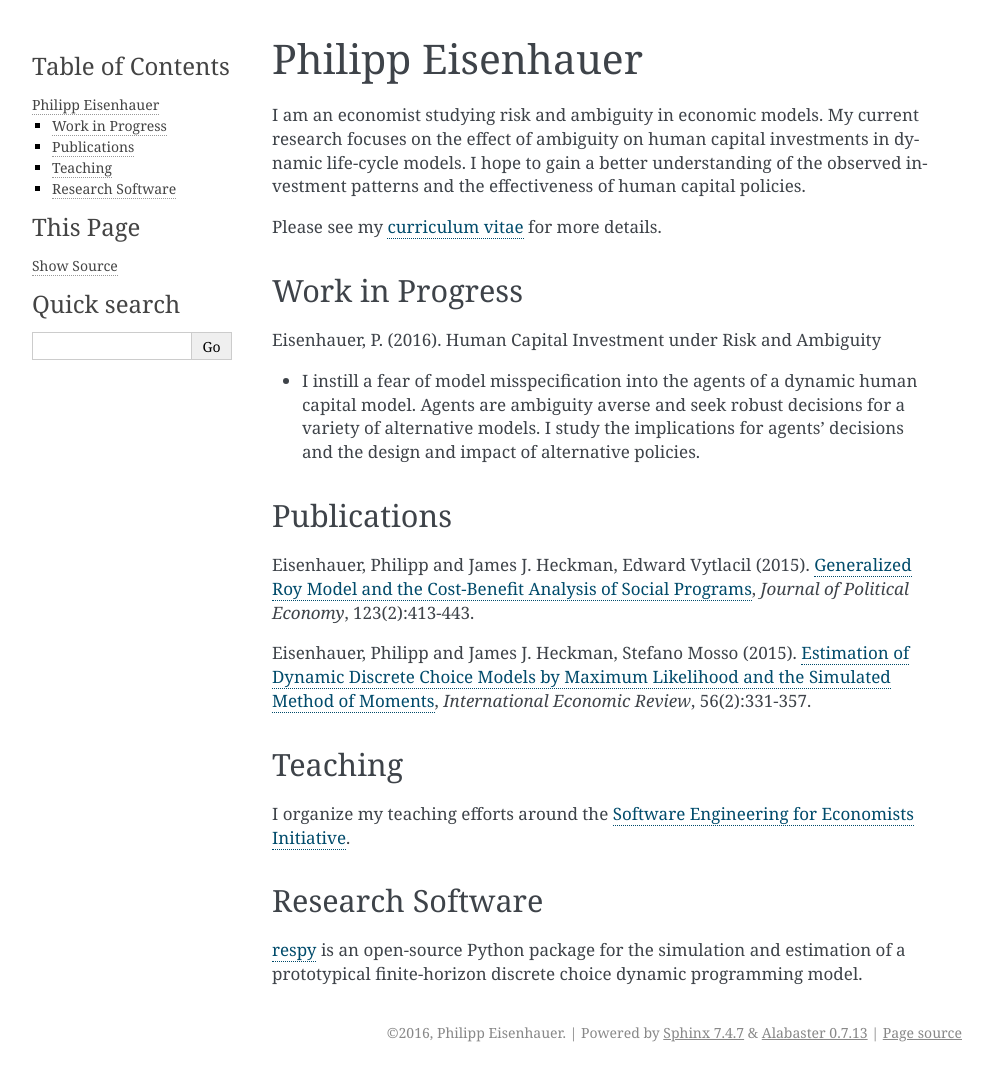
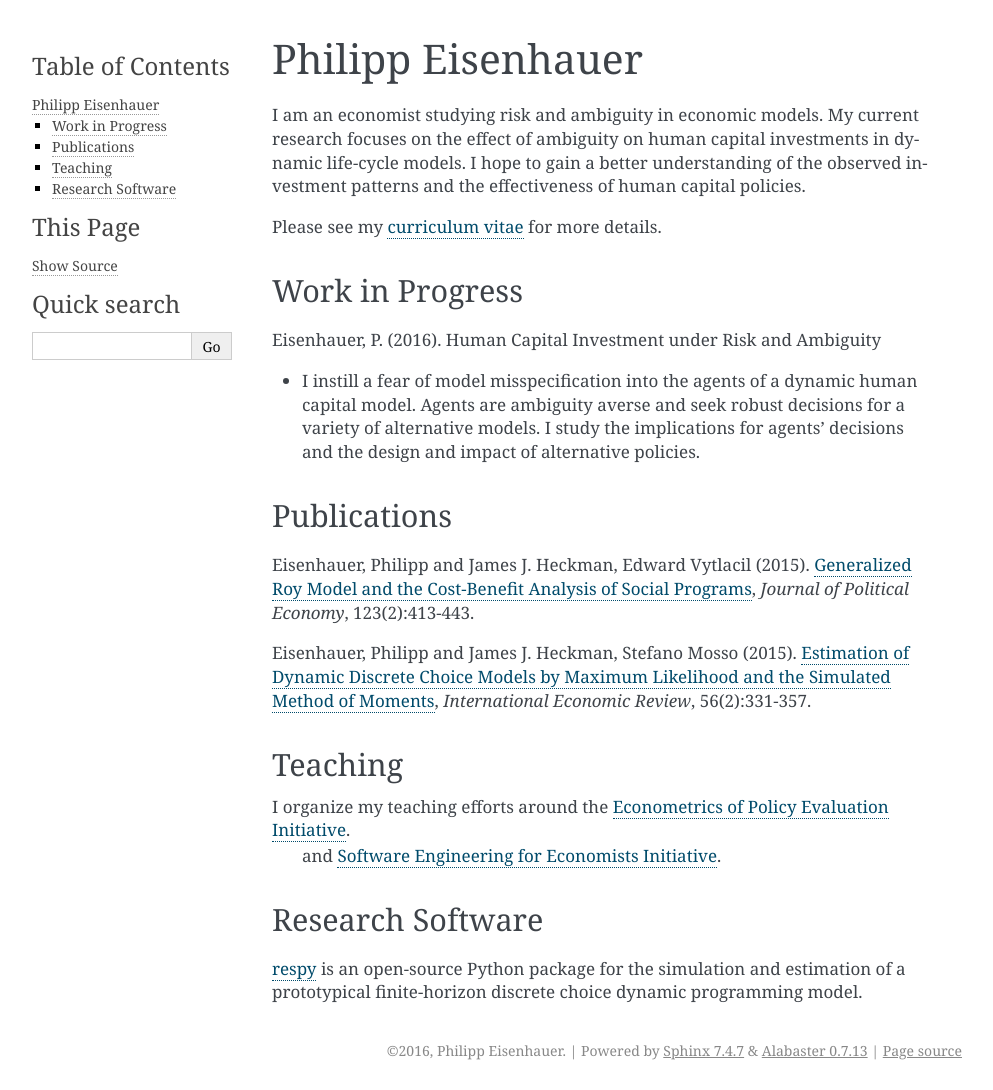
Before and after one commit to anhnguyendepocen/peisenha.github.io, a Sphinx documentation site: the page built from source/index.rst, in a window 1280 px wide. Shown: the whole page, without its empty margins (148-1141 px from the left). Built offline with Sphinx 7.4.7, drawn with Linux system fonts in a browser that asks for light colours.

Commit message:
Update index.rst

```diff
--- a/source/index.rst
+++ b/source/index.rst
@@ -29,7 +29,8 @@ Eisenhauer, Philipp and James J. Heckman, Stefano Mosso (2015). `Estimation of D
 Teaching
 ^^^^^^^^
 
-I organize my teaching efforts around the `Software Engineering for Economists Initiative <https://github.com/softEcon>`_.
+I organize my teaching efforts around the `Econometrics of Policy Evaluation Initiative <https://github.com/policyMetrics>`_.
+ and `Software Engineering for Economists Initiative <https://github.com/softEcon>`_.
 
 
 Research Software
```
